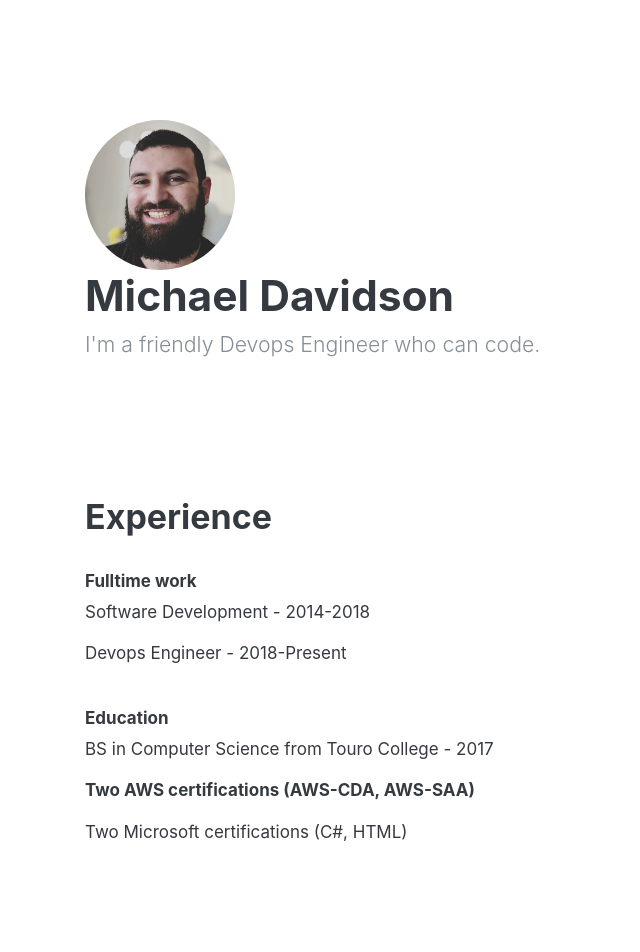
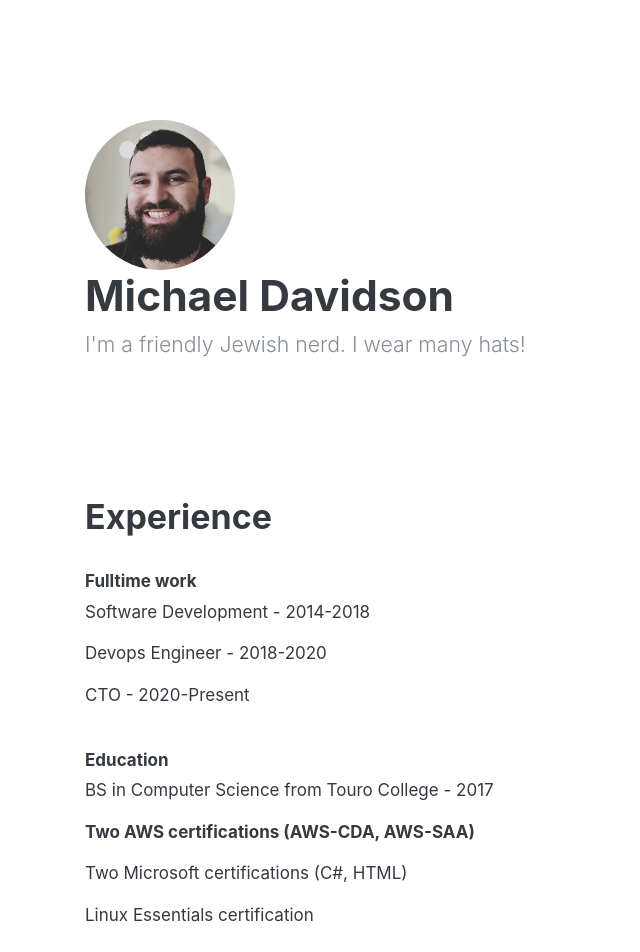
Before and after one commit to michaelbdavidson7/portfolio, a plain HTML site: page index.html in a window 1280 px wide. Shown: the top 952 px of the page, without its empty margins (0-640 px from the left). Drawn offline with Linux system fonts and the light colour scheme.

Commit message:
Changed dev title

```diff
--- a/index.html
+++ b/index.html
@@ -34,7 +34,7 @@
             <div class="col-lg-8 col-md-7 col-sm-6">
                 <img id="profile-pic" src="assets/profile_pic_primary.jpeg" alt="Smiley face">
                 <h1>Michael Davidson</h1>
-                <p class="lead">I'm a friendly Devops Engineer who can code.</p>
+                <p class="lead">I'm a friendly Jewish nerd. I wear many hats!</p>
             </div>
         </div>
         <div class="row top-padding">
@@ -43,7 +43,8 @@
                 <br />
                 <h6>Fulltime work</h6>
                 <p>Software Development - 2014-2018</p>
-                <p>Devops Engineer - 2018-Present</p>
+                <p>Devops Engineer - 2018-2020</p>
+                <p>CTO - 2020-Present</p>
                 <br />
                 <h6>Education</h6>
                 <p>BS in Computer Science from Touro College - 2017</p>
@@ -51,6 +52,7 @@
                     <p>Two AWS certifications (AWS-CDA, AWS-SAA)</p>
                 </strong>
                 <p>Two Microsoft certifications (C#, HTML)</p>
+                <p>Linux Essentials certification</p>
             </div>
         </div>
 
@@ -153,7 +155,7 @@
         <div class="row top-padding">
             <div class="col-lg-8 col-md-7 col-sm-6">
                 <h2>Contact</h2>
-                <p><a href="mailto:MichaelBDavidson8@gmail.com">MichaelBDavidson8@gmail.com</a></p>
+                <p><a href="mailto:MichaelBDavidson8@gmail.com">Email</a></p>
                 <p><a href="https://www.linkedin.com/in/michaelbdavidson">Linkedin</p>
                 <p><a href="https://www.twitter.com/mikedavidson613">Twitter</p>
             </div>
```
